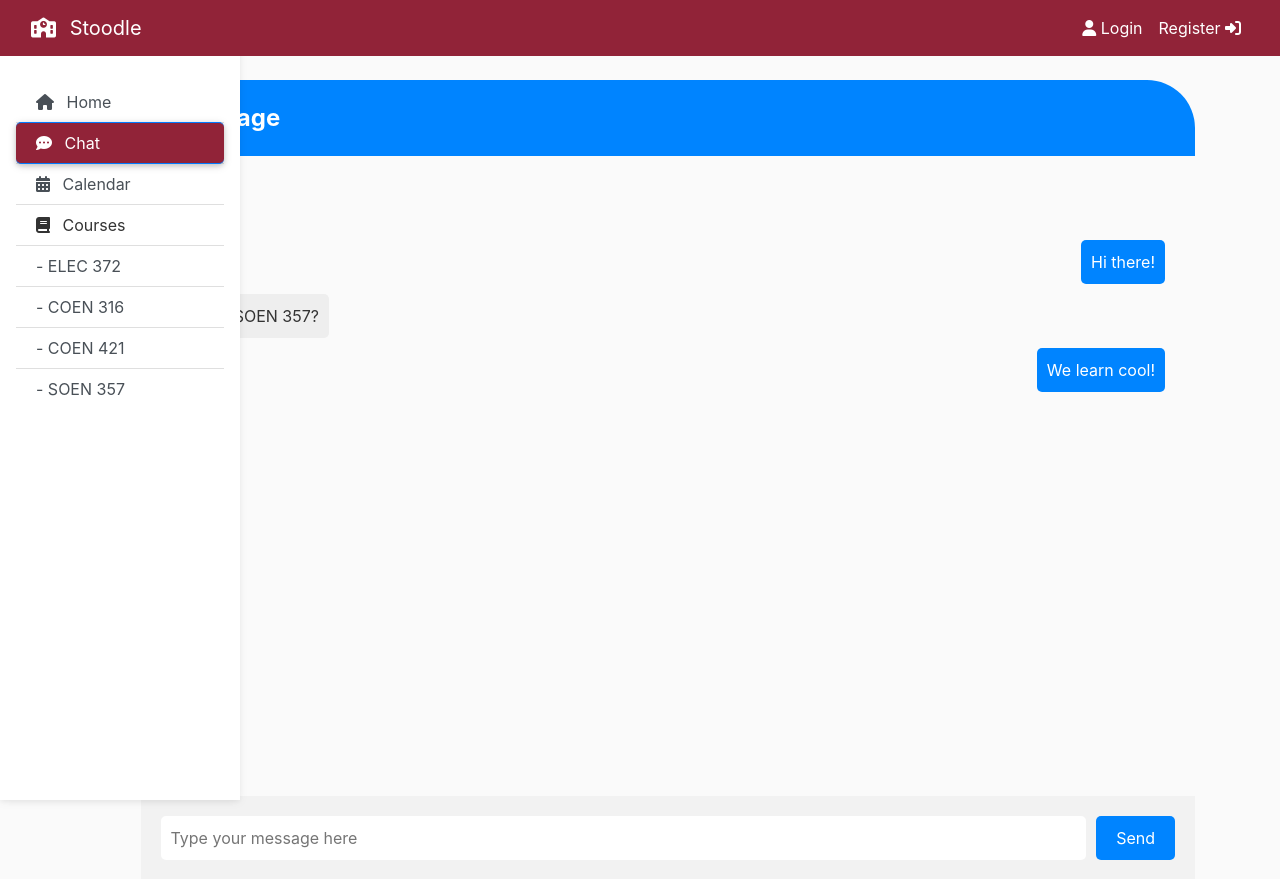
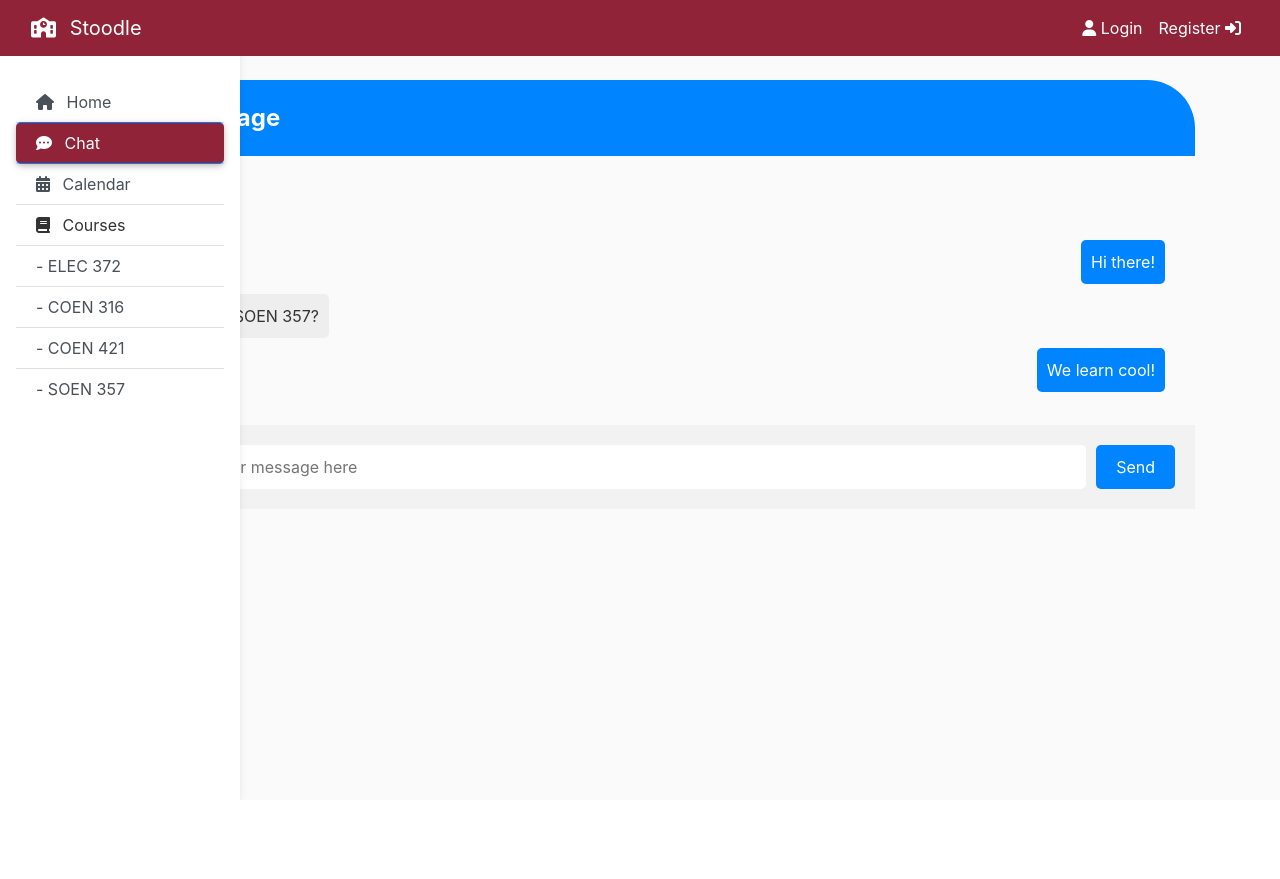
Before and after one commit to SamsonKaller/soen-357-final-project, a Flask app: page /chat in a window 1280 px wide. Shown: the top 879 px of the page. After the commit the page ends 799 px from the top, so only its background shows below. Run offline with Flask 3, Linux system fonts and the light colour scheme; some libraries are stand-ins or nearby versions.

Commit message:
fix height of chat

```diff
--- a/flaskapp/templates/chat.html
+++ b/flaskapp/templates/chat.html
@@ -1,6 +1,6 @@
 {% extends "base.html" %} {% block content %}
 
-<div class="chat-container">
+<div class="chat-container h-75">
   <div class="chat-header">Chat Page</div>
   <div class="chat-messages">
     <div class="message">Hello!</div>
```
